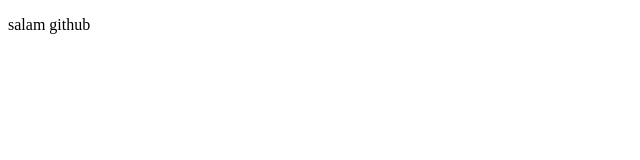
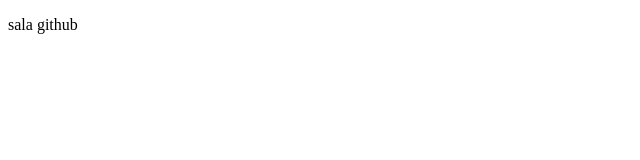
Before and after one commit to baharetina/test1, a plain HTML site: page index.html in a window 1280 px wide. Shown: the full height of the page, 0-640 px from the left. Drawn offline with Linux system fonts and the light colour scheme.

Commit message:
first change

```diff
--- a/index.html
+++ b/index.html
@@ -6,6 +6,6 @@
     <title>Document</title>
 </head>
 <body>
-    <p>salam github</p>
+    <p>sala github</p>
 </body>
 </html>
```
Also changed, not shown: js/app.js (added).
